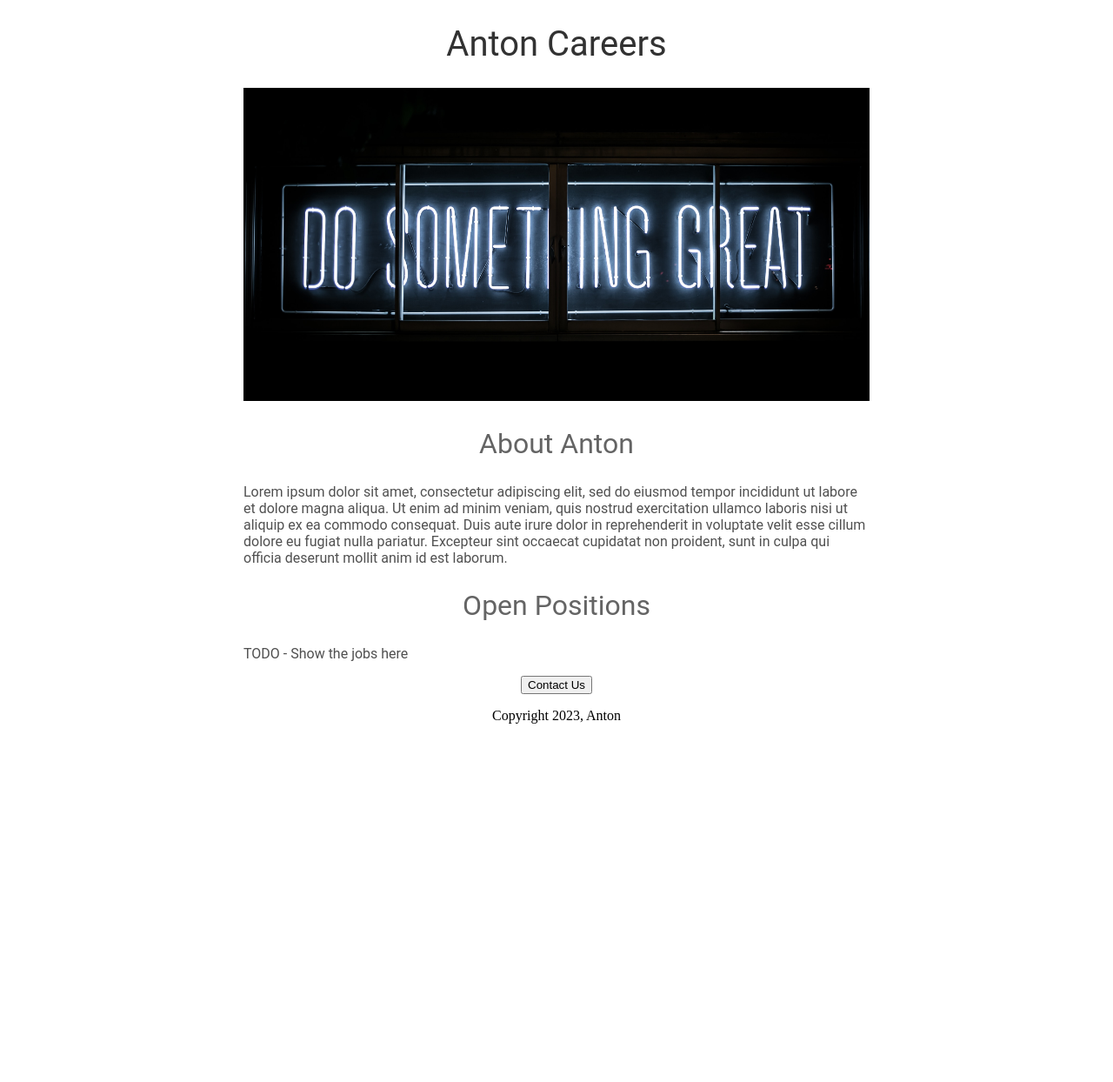
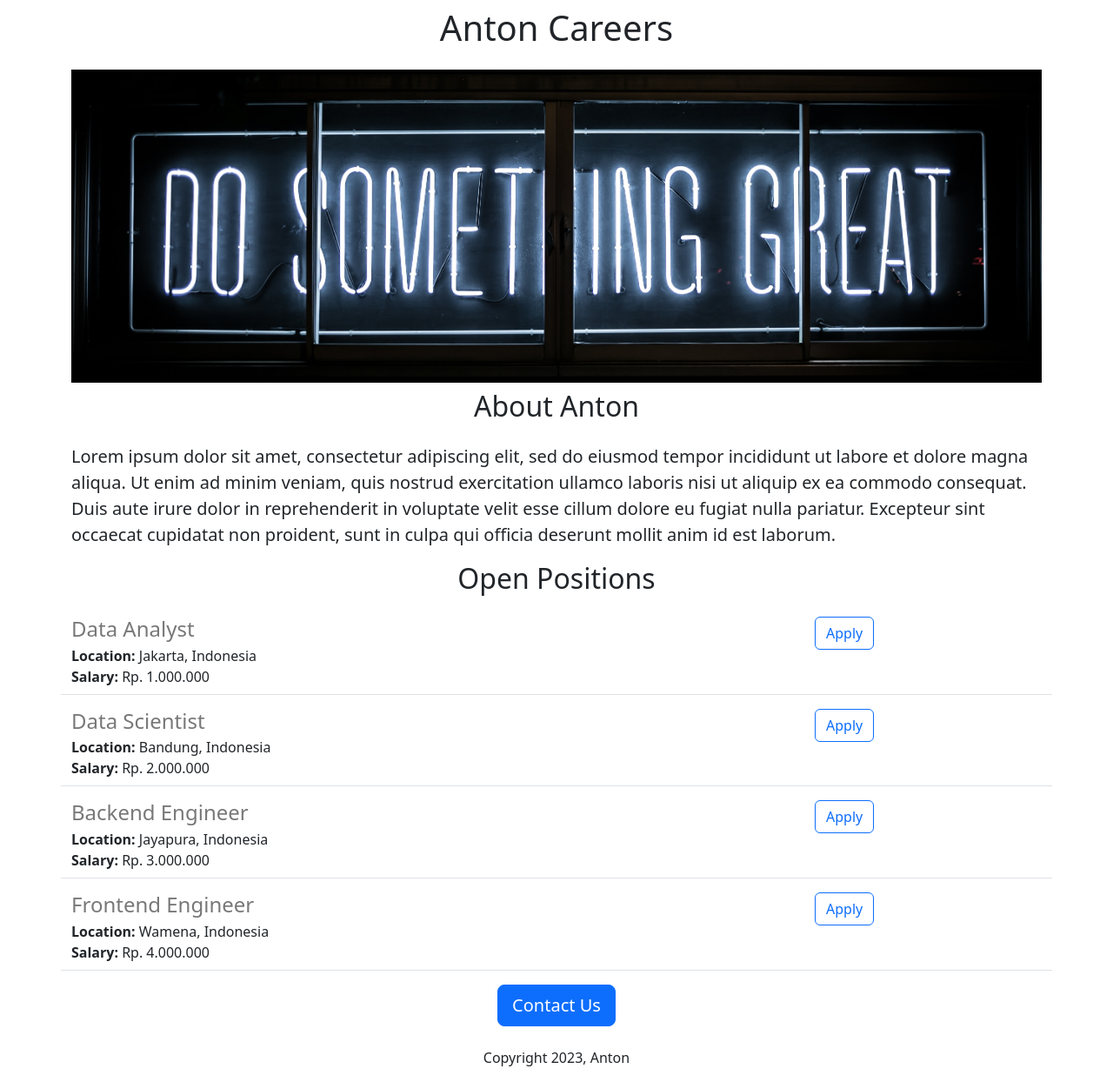
Before and after one commit to antonsurv/anton-careers-website-v2, a Flask app: page / in a window 1280 px wide. Shown: the whole page at 87% size. Before the commit the page ends 832 px from the top, so only its background shows below. Run offline with Flask 3, Linux system fonts and the light colour scheme.

Commit message:
Added dynamic data and API route

```diff
--- a/app.py
+++ b/app.py
@@ -1,10 +1,44 @@
-from flask import Flask, render_template
+from flask import Flask, render_template, jsonify
 
 app = Flask(__name__)
 
+JOBS = [
+  {
+    'id': 1,
+    'title': 'Data Analyst',
+    'location': 'Jakarta, Indonesia',
+    'salary': 'Rp. 1.000.000'
+  },
+  {
+    'id': 2,
+    'title': 'Data Scientist',
+    'location': 'Bandung, Indonesia',
+    'salary': 'Rp. 2.000.000'
+  },
+  {
+    'id': 3,
+    'title': 'Backend Engineer',
+    'location': 'Jayapura, Indonesia',
+    'salary': 'Rp. 3.000.000'
+  },
+  {
+    'id': 4,
+    'title': 'Frontend Engineer',
+    'location': 'Wamena, Indonesia',
+    'salary': 'Rp. 4.000.000'
+  }
+]
+
 @app.route("/")
 def hello_anton():
-    return render_template('home.html')
+    return render_template('home.html',
+                           jobs=JOBS,
+                          company_name='Anton')
+
+@app.route("/api/jobs")
+def list_job():
+  return jsonify(JOBS)
+
 
 if __name__ == '__main__':
   app.run(host='0.0.0.0', debug=True)
--- a/templates/home.html
+++ b/templates/home.html
@@ -2,52 +2,34 @@
 <html>
   <head>
     <title>Anton Careers</title>
+    <meta charset="utf-8">
+    <meta name="viewport" content="width=device-width, initial-scale=1">
+    <link href="https://cdn.jsdelivr.net/npm/bootstrap@5.3.0/dist/css/bootstrap.min.css" rel="stylesheet" integrity="sha384-9ndCyUaIbzAi2FUVXJi0CjmCapSmO7SnpJef0486qhLnuZ2cdeRhO02iuK6FUUVM" crossorigin="anonymous">
     <style>
-      h1 {
-        font-size: 40px;
-        font-family: Roboto;
-        font-weight: normal;
-        color: rgb(50, 50, 50);
-        text-align: center;
-      }
-
       #banner {
+        height: 360px;
         width: 100%;
-        height: 360px;
         object-fit: cover;
-      }
-
-      h2 {
-        font-family: Roboto;
-        font-size: 32px;
-        color: rgb(100, 100, 100);
-        text-align: center;
-        font-weight: normal;
-      }
-
-      .bodytext {
-        font-family: Roboto;
-        color: rgb(80, 80, 80);
-      }
-      #container {
-        max-width: 720px;
-        margin: 0 auto;
       }
     </style>
   </head>
 <body>
-  <div id="container">
-    <h1>Anton Careers</h1>
-    <img id="banner" src="https://anton-careers-website.antonsurv.repl.co/static/banner.jpg">
-    <h2>About Anton</h2>
-    <p class="bodytext">
+  <div class="container">
+    <h1 class="text-center mt-2 mb-4">{{company_name}} Careers</h1>
+    <img class="img-fluid" id="banner" src="https://anton-careers-website.antonsurv.repl.co/static/banner.jpg">
+    <h2 class="text-center mt-2 mb-4">About Anton</h2>
+    <p class="lead">
       Lorem ipsum dolor sit amet, consectetur adipiscing elit, sed do eiusmod tempor incididunt ut labore et dolore magna aliqua. Ut enim ad minim veniam, quis nostrud exercitation ullamco laboris nisi ut aliquip ex ea commodo consequat. Duis aute irure dolor in reprehenderit in voluptate velit esse cillum dolore eu fugiat nulla pariatur. Excepteur sint occaecat cupidatat non proident, sunt in culpa qui officia deserunt mollit anim id est laborum.
     </p>
-    <h2>Open Positions</h2>
-    <p class="bodytext">TODO - Show the jobs here</p>
-    <div style="text-align:center;">
-    <button>Contact Us</button>
-      <p>Copyright 2023, Anton</p>
+    <h2 class="text-center mt-2 mb-4">Open Positions</h2>
+    <p>
+      {% for job in jobs %}
+        {% include 'jobitem.html' %}
+      {% endfor %}
+    </p>
+    <div class="text-center">
+    <button class="btn btn-primary btn-lg">Contact Us</button>
+      <p class="mt-4">Copyright 2023, Anton</p>
     </div>
   </div>
 </body>
--- /dev/null
+++ b/templates/jobitem.html
@@ -0,0 +1,18 @@
+<div class="border-bottom row" style="margin-bottom: 16px; padding-bottom:8px;">
+  <div class="col-9">
+  <h4 style="color: rgb(120, 120, 120); margin-bottom: 4px; ">{{job['title']}}
+  </h4>
+  <div>
+    <b>Location: </b> {{job['location']}}
+  </div>
+    {% if 'salary' in job%}
+  <div>
+    <b>Salary: </b> {{job['salary']}}
+  </div>
+    {% endif %}
+  </div>
+  <div class="col-3">
+    <button type="button" class="btn btn-outline-primary">Apply</button>
+  </div>
+
+</div>
```
